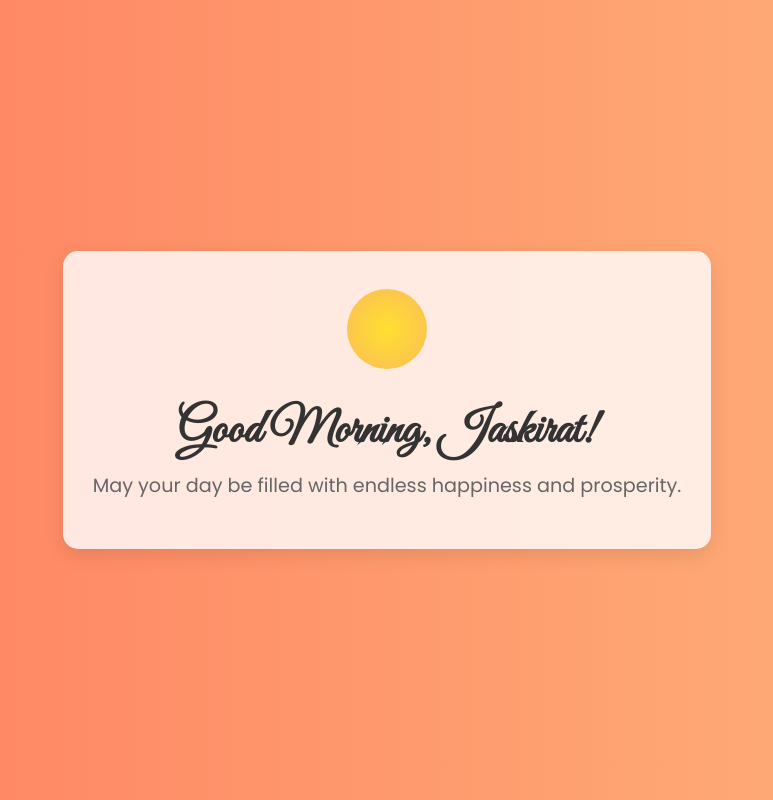
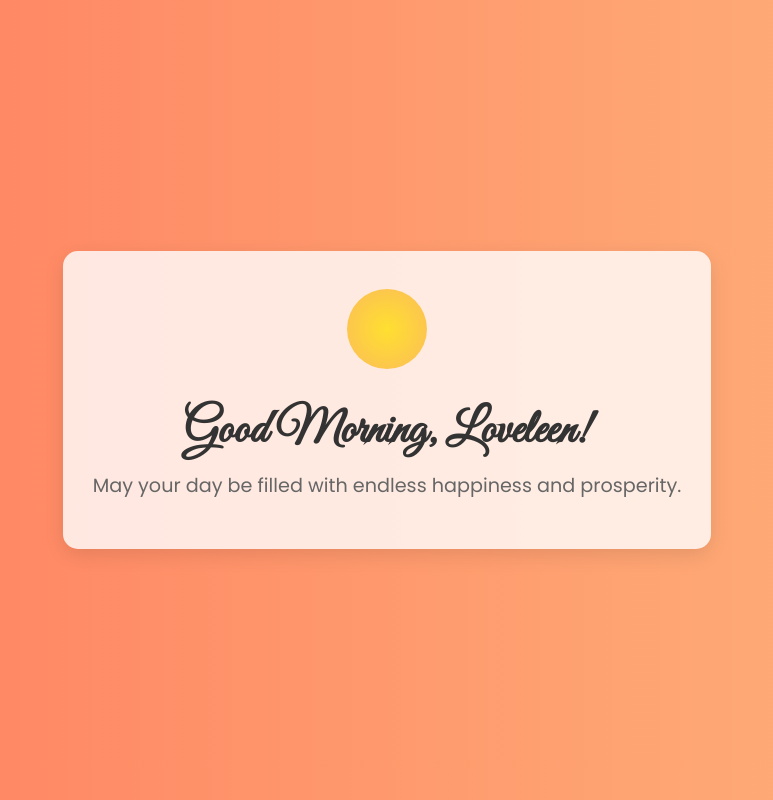
Before and after one commit to jaskirat17/demo, a plain HTML site: page index.html in a window 1280 px wide. Shown: the whole page, without its empty margins (253-1026 px from the left). Drawn offline with Linux system fonts and the light colour scheme.

Commit message:
Update index.html

```diff
--- a/index.html
+++ b/index.html
@@ -11,7 +11,7 @@
         <div class="sunrise">
             <div class="sun"></div>
         </div>
-        <h1 class="greeting">Good Morning, Jaskirat!</h1>
+        <h1 class="greeting">Good Morning, Loveleen!</h1>
         <p class="message">May your day be filled with endless happiness and prosperity.</p>
     </div>
 </body>
```
